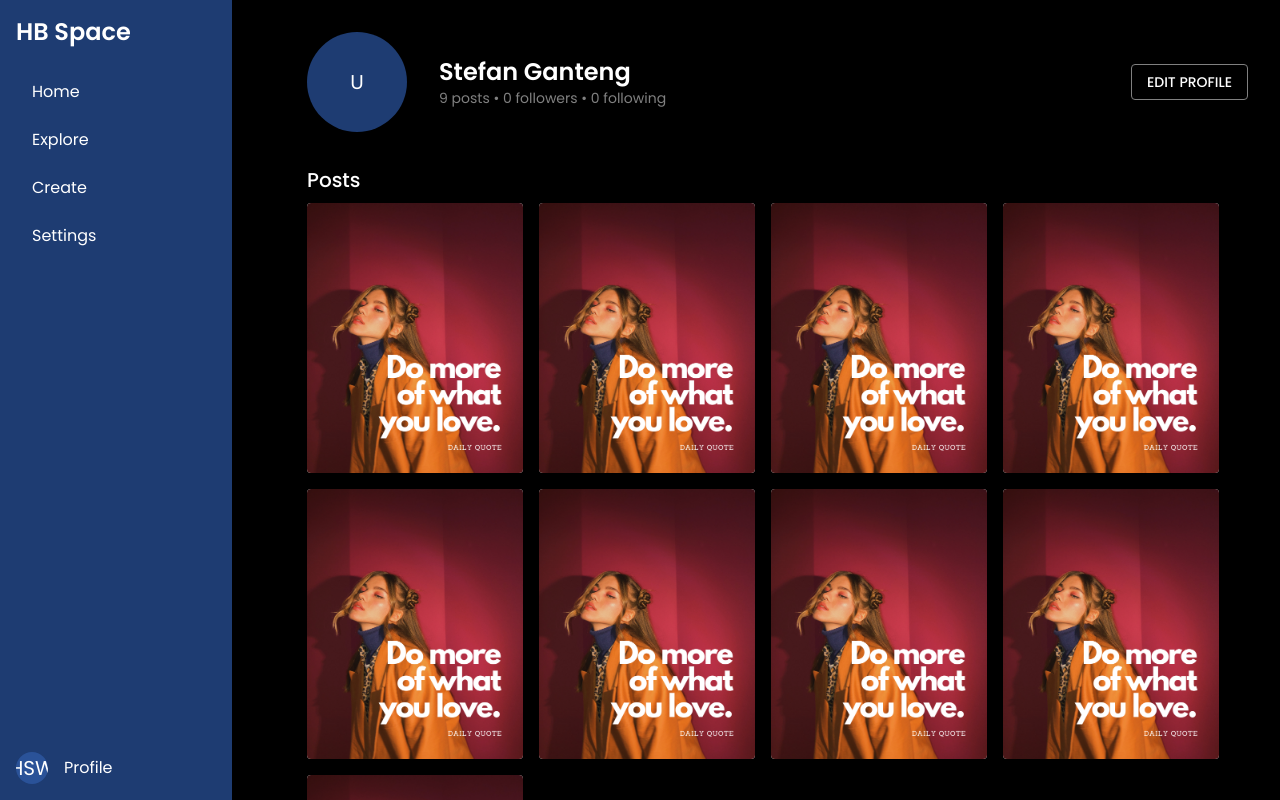
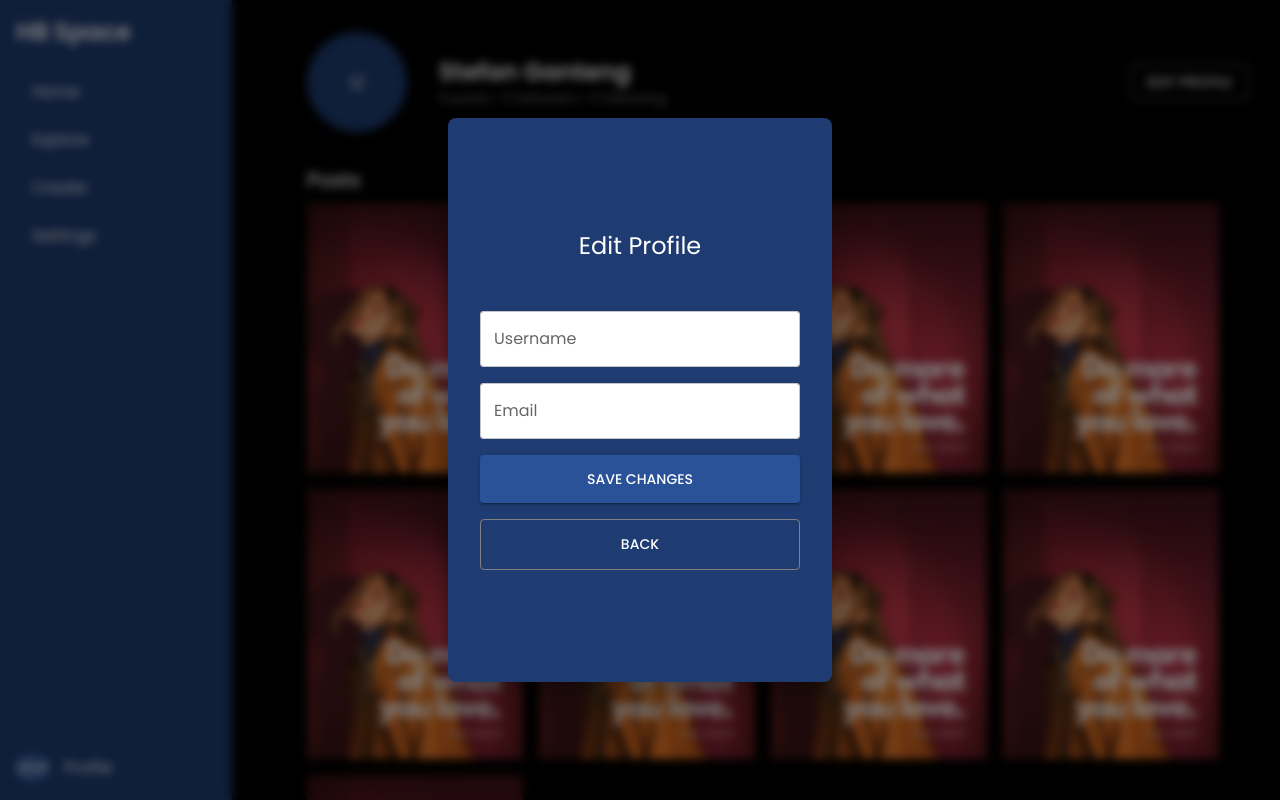
Before and after one commit to foxsroot/HB-Space, a React (Vite) app in the folder frontend/: page /profile in a window 1280 px wide. Both pictures are taken after a click on the button "EDIT PROFILE". Shown: the top 800 px of the page. Built offline with nearby package versions, Linux system fonts and the light colour scheme; some icons are missing.

Commit message:
Create Edit Profile Page

```diff
--- a/frontend/src/pages/CreatePost.tsx
+++ b/frontend/src/pages/CreatePost.tsx
@@ -4,9 +4,7 @@ import {
   DialogTitle,
   DialogContent,
   DialogActions,
-  Button,
   Grid,
-  Box,
 } from "@mui/material";
 import FileUpload from "../components/FileUpload";
 import PostDetailsForm from "../components/PostDetailForm.tsx";
@@ -39,10 +37,10 @@ const CreatePost: React.FC<CreatePostProps> = ({ open, onClose }) => {
       <DialogTitle>Create New Post</DialogTitle>
       <DialogContent>
         <Grid container spacing={2}>
-          <Grid item xs={12}>
+          <Grid>
             <FileUpload onFileUpload={handleFileUpload} />
           </Grid>
-          <Grid item xs={12}>
+          <Grid>
             <PostDetailsForm
               description={description}
               onDescriptionChange={handleDescriptionChange}
--- /dev/null
+++ b/frontend/src/pages/EditProfile.tsx
@@ -0,0 +1,112 @@
+import React, { useState } from "react";
+import { Box, Typography, Button, TextField, DialogContent, Grid } from "@mui/material";
+import FileUpload from "../components/FileUpload";
+
+interface EditProfilePageProps {
+    onClose: () => void;
+}
+
+const EditProfilePage: React.FC<EditProfilePageProps> = ({ onClose }) => {
+    const [activePanel] = useState< "account" >("account");
+
+    const [,setImage] = useState<string | null>(null);
+    const handleFileUpload = (file: string) => {
+        setImage(file);
+    };
+
+    const renderAccountDetailsPanel = () => (
+        <Box
+            sx={{
+                display: "flex",
+                flexDirection: "column",
+                alignItems: "center",
+                justifyContent: "center",
+                gap: 2,
+                height: "100%",
+                textAlign: "center",
+                width: "40vh",
+            }}
+        >
+            <Typography variant="h5" sx={{ mb: 4, textAlign: "center" }}>
+                Edit Profile
+            </Typography>
+
+            <TextField
+                fullWidth
+                label="Username"
+                variant="outlined"
+                sx={{ backgroundColor: "white", borderRadius: 1 }}
+            />
+            <TextField
+                fullWidth
+                label="Email"
+                variant="outlined"
+                sx={{ backgroundColor: "white", borderRadius: 1 }}
+            />
+            {/* <DialogContent>
+                <Grid>
+                    <FileUpload onFileUpload={handleFileUpload} />
+                </Grid>
+            </DialogContent> */}
+            <Button
+                variant="contained"
+                fullWidth
+                sx={{
+                    backgroundColor: "#2a5298",
+                    "&:hover": { backgroundColor: "#1e3c72" },
+                    py: 1.5, // Add padding for better button height
+                }}
+                onClick={() => console.log("Account details saved")}
+            >
+                Save Changes
+            </Button>
+
+            <Button
+                variant="outlined"
+                fullWidth
+                sx={{
+                    color: "white",
+                    borderColor: "gray",
+                    "&:hover": { borderColor: "white" },
+                    py: 1.5, // Add padding for better button height
+                }}
+                onClick={onClose}
+            >
+                Back
+            </Button>
+        </Box>
+    );
+
+    return (
+        <Box
+            sx={{
+                height: "100vh",
+                display: "flex",
+                justifyContent: "center",
+                alignItems: "center",
+                color: "white",
+                p: 0,
+            }}
+        >
+            <Box
+                sx={{
+                    width: "100%",
+                    maxWidth: 400,
+                    height: 500, // Set consistent height for all panels
+                    backgroundColor: "#1e3c72",
+                    borderRadius: 2,
+                    p: 4,
+                    boxShadow: 24,
+                    display: "flex",
+                    flexDirection: "column",
+                    gap: 2,
+                    color: "white",
+                }}
+            >
+                {activePanel === "account" && renderAccountDetailsPanel()}
+            </Box>
+        </Box>
+    );
+};
+
+export default EditProfilePage;
--- a/frontend/src/pages/Profile.tsx
+++ b/frontend/src/pages/Profile.tsx
@@ -1,8 +1,9 @@
 import { useState } from "react";
-import { Box, Typography, Button, Avatar, Grid } from "@mui/material";
+import { Box, Typography, Button, Avatar, Grid, Modal } from "@mui/material";
 import { Link } from "react-router-dom";
 import PostPreview from "../components/PostPreview";
 import Navbar from "../components/Navbar.tsx";
+import EditProfilePage from "./EditProfile.tsx";
 
 type Post = {
   id: number;
@@ -13,6 +14,15 @@ type Post = {
 function Profile() {
   const [selectedPost, setSelectedPost] = useState<Post | null>(null);
   const [dialogOpen, setDialogOpen] = useState(false);
+  const [isEditProfileOpen, setIsEditProfileOpen] = useState(false);
+
+  const handleOpenEditProfile = () => {
+    setIsEditProfileOpen(true);
+  };
+
+  const handleCloseEditProfile = () => {
+    setIsEditProfileOpen(false);
+  };
 
   const handleOpenDialog = (post: Post) => {
     setSelectedPost(post);
@@ -81,8 +91,10 @@ function Profile() {
             </Typography>
           </Box>
 
+          {/* Edit Profile Button */}
           <Button
             variant="outlined"
+            onClick={handleOpenEditProfile}
             sx={{
               color: "white",
               borderColor: "gray",
@@ -91,6 +103,19 @@ function Profile() {
           >
             Edit Profile
           </Button>
+
+          <Modal
+            open={isEditProfileOpen}
+            onClose={handleCloseEditProfile}
+            sx={{
+              display: "flex",
+              alignItems: "center",
+              justifyContent: "center",
+              backdropFilter: "blur(5px)",
+            }}
+          >
+            <EditProfilePage onClose={handleCloseEditProfile} />
+          </Modal>
         </Box>
 
         {/* Posts Section */}
```
